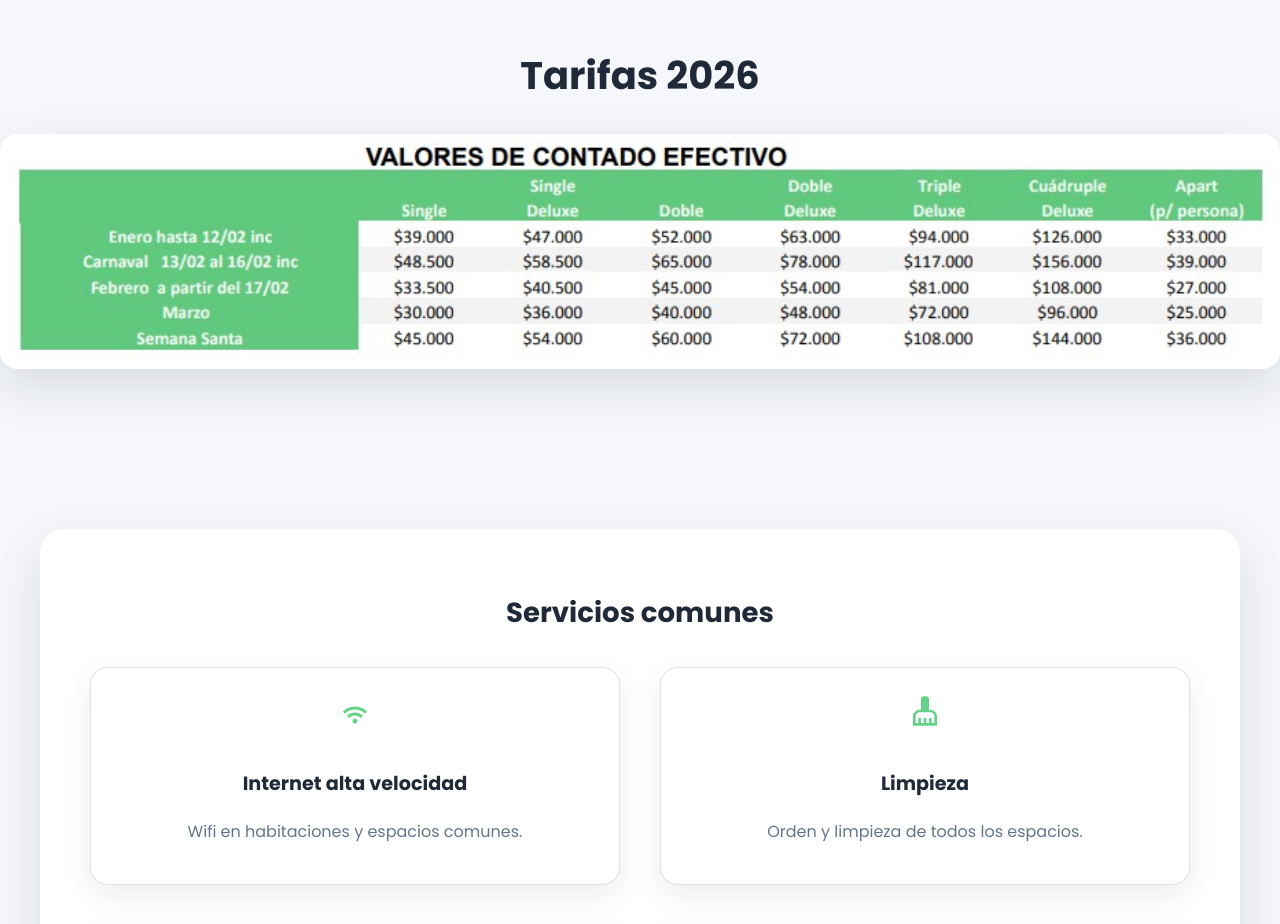
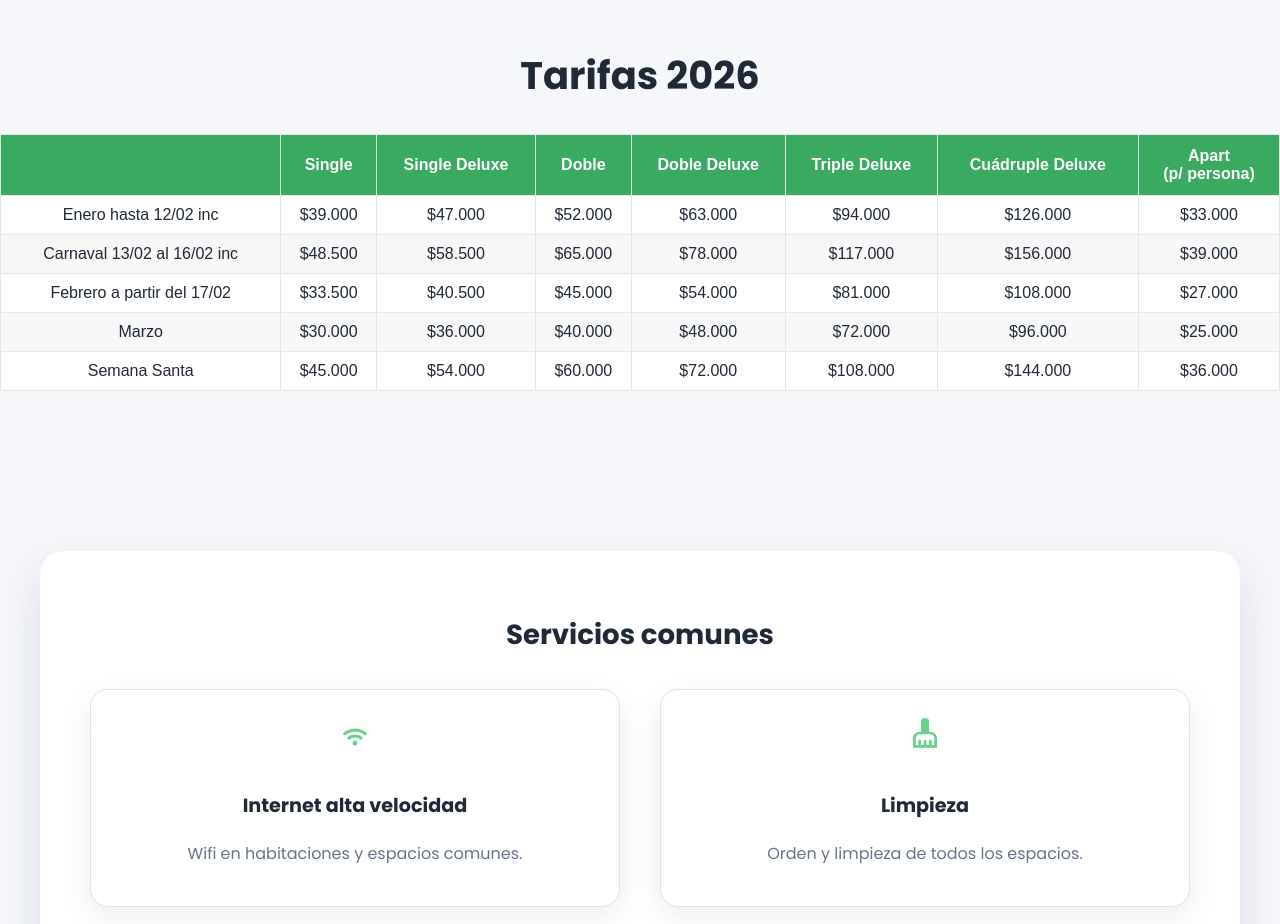
Before and after one commit to germanoyarzo/hotelraglan, a React (Create React App) app: page / in a window 1280 px wide. Shown: the part 2500-3424 px from the top of the page. Built offline with nearby package versions, Linux system fonts and the light colour scheme; a web font is replaced by a local one.

Commit message:
reemplazo de cuadro tarifaro por tabla

```diff
--- a/src/components/Tarifas.jsx
+++ b/src/components/Tarifas.jsx
@@ -1,18 +1,82 @@
-import tarifas from '../images/tarifas2026.png';
 import '../css/EspaciosComunes.css';
 
 function Tarifas() {
-
   return (
     <section id="tarifas" className="tarifas-section">
       <h1 className="tarifas-title">Tarifas 2026</h1>
 
-      <div className="full-bleed">
-        <img
-          src={tarifas}
-          alt="Tarifas 2026"
-          className="tarifas-img"
-        />
+      <div className="tarifas-table-container">
+        <table className="tarifas-table">
+          <thead>
+            <tr>
+              <th></th>
+              <th>Single</th>
+              <th>Single Deluxe</th>
+              <th>Doble</th>
+              <th>Doble Deluxe</th>
+              <th>Triple Deluxe</th>
+              <th>Cuádruple Deluxe</th>
+              <th>Apart<br/>(p/ persona)</th>
+            </tr>
+          </thead>
+
+          <tbody>
+            <tr>
+              <td>Enero hasta 12/02 inc</td>
+              <td>$39.000</td>
+              <td>$47.000</td>
+              <td>$52.000</td>
+              <td>$63.000</td>
+              <td>$94.000</td>
+              <td>$126.000</td>
+              <td>$33.000</td>
+            </tr>
+
+            <tr>
+              <td>Carnaval 13/02 al 16/02 inc</td>
+              <td>$48.500</td>
+              <td>$58.500</td>
+              <td>$65.000</td>
+              <td>$78.000</td>
+              <td>$117.000</td>
+              <td>$156.000</td>
+              <td>$39.000</td>
+            </tr>
+
+            <tr>
+              <td>Febrero a partir del 17/02</td>
+              <td>$33.500</td>
+              <td>$40.500</td>
+              <td>$45.000</td>
+              <td>$54.000</td>
+              <td>$81.000</td>
+              <td>$108.000</td>
+              <td>$27.000</td>
+            </tr>
+
+            <tr>
+              <td>Marzo</td>
+              <td>$30.000</td>
+              <td>$36.000</td>
+              <td>$40.000</td>
+              <td>$48.000</td>
+              <td>$72.000</td>
+              <td>$96.000</td>
+              <td>$25.000</td>
+            </tr>
+
+            <tr>
+              <td>Semana Santa</td>
+              <td>$45.000</td>
+              <td>$54.000</td>
+              <td>$60.000</td>
+              <td>$72.000</td>
+              <td>$108.000</td>
+              <td>$144.000</td>
+              <td>$36.000</td>
+            </tr>
+          </tbody>
+        </table>
       </div>
     </section>
   );
--- a/src/css/EspaciosComunes.css
+++ b/src/css/EspaciosComunes.css
@@ -222,3 +222,50 @@
 
 /* Asegura que la miniatura abra el modal */
 .tarifas-img { cursor: zoom-in; }
+/* Contenedor general */
+.tarifas-table-container {
+  width: 100%;
+  overflow-x: auto;
+  margin-top: 20px;
+}
+
+/* Tabla */
+.tarifas-table {
+  width: 100%;
+  border-collapse: collapse;
+  font-family: Arial, sans-serif;
+  background: white;
+  text-align: center;
+}
+
+/* Encabezado */
+.tarifas-table thead th {
+  background: #3aaa61; /* verde similar al de la imagen */
+  color: white;
+  padding: 12px 6px;
+  font-weight: bold;
+  border: 1px solid #e6e6e6;
+}
+
+/* Celdas */
+.tarifas-table td {
+  padding: 10px 6px;
+  border: 1px solid #e6e6e6;
+}
+
+.tarifas-table tbody tr:nth-child(even) {
+  background: #f7f7f7;
+}
+
+/* Responsive para móviles */
+@media (max-width: 768px) {
+  .tarifas-table-container {
+    overflow-x: scroll;
+  }
+
+  .tarifas-table th,
+  .tarifas-table td {
+    padding: 8px 4px;
+    font-size: 13px;
+  }
+}
```
